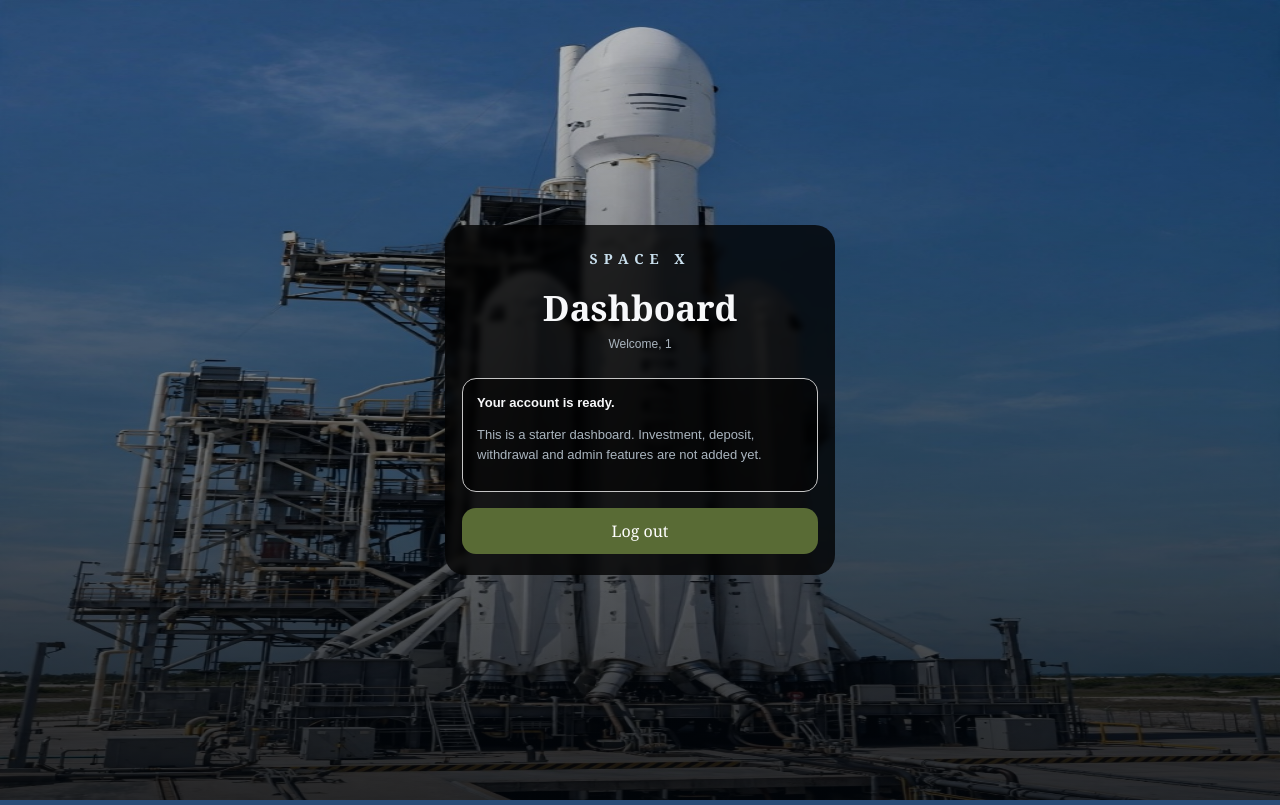
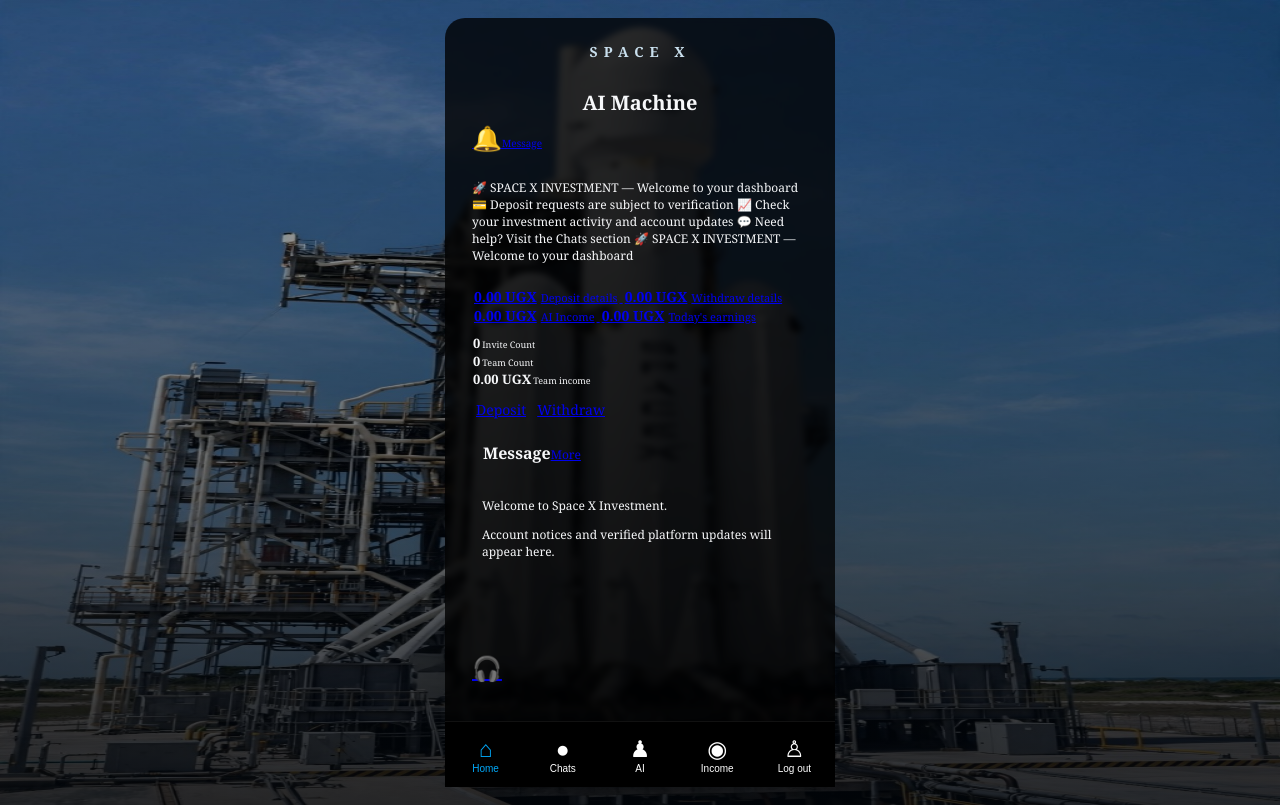
Before and after one commit to forextry298-del/space-x-platform, a Flask app: page /dashboard in a window 1280 px wide. Run offline with Flask 3, Linux system fonts and the light colour scheme; the visitor is signed in with stand-in values (Sample User, id 1).

Commit message:
Redesign compact Space X dashboard

```diff
--- a/static/css/style.css
+++ b/static/css/style.css
@@ -37,3 +37,98 @@
   background-attachment: scroll;
   background-repeat: no-repeat;
 }
+}
+.sx-actions {
+  display: grid;
+  grid-template-columns: 1fr 1fr;
+  gap: 10px;
+}
+.sx-bottom-nav {
+  position: fixed;
+  z-index: 1000;
+  bottom: 0;
+  left: 0;
+  right: 0;
+  display: grid;
+  grid-template-columns: repeat(5,minmax(0,1fr));
+  padding: 8px 2px;
+  background: #000;
+  border-top: 1px solid #181818;
+}
+.sx-bottom-nav a {
+  display: flex;
+  flex-direction: column;
+  align-items: center;
+  gap: 3px;
+  color: white;
+  text-decoration: none;
+}
+.sx-bottom-nav a span { font-size: 24px; }
+.sx-bottom-nav a small { font-size: 10px; }
+.sx-bottom-nav a.active { color: #00a9fa; }
+
+/* Compact dashboard and reference-matched bottom navigation */
+.sx-dashboard {
+  max-width: 520px !important;
+  padding: 10px 10px 82px !important;
+  font-size: 12px !important;
+}
+.sx-top { margin-bottom: 12px !important; }
+.sx-top h1 { font-size: 20px !important; }
+.sx-message-link span { font-size: 24px !important; }
+.sx-ticker { padding: 13px 0 !important; margin-bottom: 10px !important; }
+.sx-stats, .sx-team-stats { gap: 8px !important; margin-bottom: 9px !important; }
+.sx-stat strong { padding: 9px 2px !important; font-size: 14px !important; }
+.sx-stat span { padding: 7px 2px !important; font-size: 11px !important; }
+.sx-team-stats strong { padding: 9px 1px !important; font-size: 13px !important; }
+.sx-team-stats span { padding: 7px 1px !important; font-size: 9px !important; }
+.sx-actions { gap: 9px !important; margin: 12px 0 !important; }
+.sx-actions a { padding: 13px 4px !important; font-size: 14px !important; }
+.sx-message-panel { min-height: 220px !important; }
+.sx-message-panel header { padding: 11px !important; }
+.sx-message-panel header strong { font-size: 16px !important; }
+.sx-message-body { padding: 10px !important; }
+.sx-support { width: 49px !important; height: 49px !important; bottom: 76px !important; font-size: 24px !important; }
+
+/* Five evenly spaced icons and labels, matching the reference */
+.sx-bottom-nav {
+  position: fixed !important;
+  left: 0 !important;
+  right: 0 !important;
+  bottom: 0 !important;
+  width: 100% !important;
+  height: 66px !important;
+  display: grid !important;
+  grid-template-columns: repeat(5, minmax(0, 1fr)) !important;
+  align-items: center !important;
+  padding: 5px 2px max(5px, env(safe-area-inset-bottom)) !important;
+  background: #000 !important;
+  border-top: 1px solid #111 !important;
+  z-index: 1000 !important;
+}
+.sx-bottom-nav a {
+  display: flex !important;
+  flex-direction: column !important;
+  align-items: center !important;
+  justify-content: center !important;
+  gap: 2px !important;
+  min-width: 0 !important;
+  color: #fff !important;
+  text-decoration: none !important;
+}
+.sx-bottom-nav a span {
+  display: block !important;
+  font-size: 23px !important;
+  line-height: 25px !important;
+}
+.sx-bottom-nav a small {
+  display: block !important;
+  font: 10px Arial, sans-serif !important;
+  white-space: nowrap !important;
+}
+.sx-bottom-nav a.active { color: #00a9fa !important; }
+
+/* Avoid ticker movement for visitors who prefer reduced motion */
+@media (prefers-reduced-motion: reduce) {
+  .sx-ticker-track { animation: none !important; }
+}
--- a/templates/dashboard.html
+++ b/templates/dashboard.html
@@ -1 +1,69 @@
-{% extends "base.html" %}{% block title %}Dashboard | Space X{% endblock %}{% block content %}<h1>Dashboard</h1><p class="subtitle">Welcome, {{ phone }}</p><div class="notice"><strong>Your account is ready.</strong><p>This is a starter dashboard. Investment, deposit, withdrawal and admin features are not added yet.</p></div><a class="secondary-button" href="{{ url_for('logout') }}">Log out</a>{% endblock %}
+{% extends "base.html" %}
+{% block title %}Home | Space X Investment{% endblock %}
+{% block content %}
+<div class="sx-dashboard">
+
+  <header class="sx-top">
+    <h1>AI Machine</h1>
+    <a class="sx-message-link" href="#messages">
+      <span>🔔</span><small>Message</small>
+    </a>
+  </header>
+
+  <div class="sx-ticker" aria-label="Platform activity">
+    <div class="sx-ticker-track">
+      <span>🚀 SPACE X INVESTMENT — Welcome to your dashboard</span>
+      <span>💳 Deposit requests are subject to verification</span>
+      <span>📈 Check your investment activity and account updates</span>
+      <span>💬 Need help? Visit the Chats section</span>
+      <span>🚀 SPACE X INVESTMENT — Welcome to your dashboard</span>
+    </div>
+  </div>
+
+  <section class="sx-stats">
+    <a class="sx-stat" href="#deposit-details">
+      <strong>0.00 UGX</strong><span>Deposit details</span>
+    </a>
+    <a class="sx-stat" href="#withdraw-details">
+      <strong>0.00 UGX</strong><span>Withdraw details</span>
+    </a>
+    <a class="sx-stat" href="#income">
+      <strong>0.00 UGX</strong><span>AI Income</span>
+    </a>
+    <a class="sx-stat" href="#income">
+      <strong>0.00 UGX</strong><span>Today's earnings</span>
+    </a>
+  </section>
+
+  <section class="sx-team-stats">
+    <div><strong>0</strong><span>Invite Count</span></div>
+    <div><strong>0</strong><span>Team Count</span></div>
+    <div><strong>0.00 UGX</strong><span>Team income</span></div>
+  </section>
+
+  <section class="sx-actions">
+    <a href="#deposit-details" class="sx-deposit">Deposit</a>
+    <a href="#withdraw-details" class="sx-withdraw">Withdraw</a>
+  </section>
+
+  <section class="sx-message-panel" id="messages">
+    <header><strong>Message</strong><a href="#messages">More</a></header>
+    <div class="sx-message-body">
+      <p>Welcome to Space X Investment.</p>
+      <p>Account notices and verified platform updates will appear here.</p>
+    </div>
+  </section>
+
+  <a class="sx-support" href="mailto:support@example.com"
+     aria-label="Contact support">🎧</a>
+
+  <nav class="sx-bottom-nav" aria-label="Main navigation">
+    <a class="active" href="{{ url_for('dashboard') }}"><span>⌂</span><small>Home</small></a>
+    <a href="#messages"><span>●</span><small>Chats</small></a>
+    <a href="#ai"><span>♟</span><small>AI</small></a>
+    <a href="#income"><span>◉</span><small>Income</small></a>
+    <a href="{{ url_for('logout') }}"><span>♙</span><small>Log out</small></a>
+  </nav>
+
+</div>
+{% endblock %}
```
